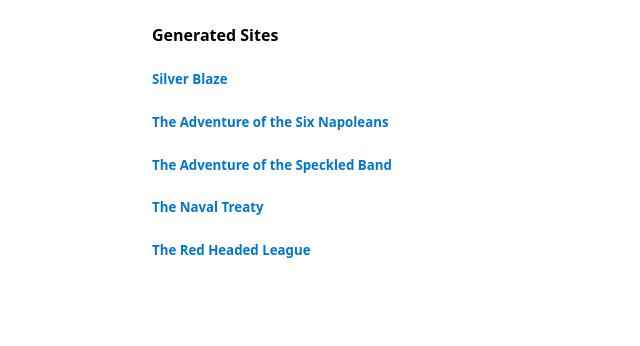
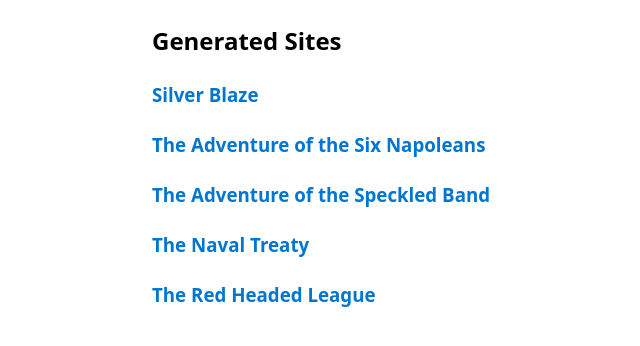
Before and after one commit to minhhang107/my-ssg, a website: page dist/index.html in a window 1280 px wide. Shown: the whole page, without its empty margins (88-728 px from the left). Drawn offline with nearby package versions, Linux system fonts and the light colour scheme.

Commit message:
Update h tag

```diff
--- a/dist/index.html
+++ b/dist/index.html
@@ -10,12 +10,12 @@
 
 </head>
 <body>
-<h4>Generated Sites</h4>
-<h5><a href="./Silver%20Blaze.html">Silver Blaze</h5>
-<h5><a href="./The%20Adventure%20of%20the%20Six%20Napoleans.html">The Adventure of the Six Napoleans</h5>
-<h5><a href="./The%20Adventure%20of%20the%20Speckled%20Band.html">The Adventure of the Speckled Band</h5>
-<h5><a href="./The%20Naval%20Treaty.html">The Naval Treaty</h5>
-<h5><a href="./The%20Red%20Headed%20League.html">The Red Headed League</h5>
+<h2>Generated Sites</h2>
+<h3><a href="./Silver%20Blaze.html">Silver Blaze</h3>
+<h3><a href="./The%20Adventure%20of%20the%20Six%20Napoleans.html">The Adventure of the Six Napoleans</h3>
+<h3><a href="./The%20Adventure%20of%20the%20Speckled%20Band.html">The Adventure of the Speckled Band</h3>
+<h3><a href="./The%20Naval%20Treaty.html">The Naval Treaty</h3>
+<h3><a href="./The%20Red%20Headed%20League.html">The Red Headed League</h3>
 
 
 </body>
```
